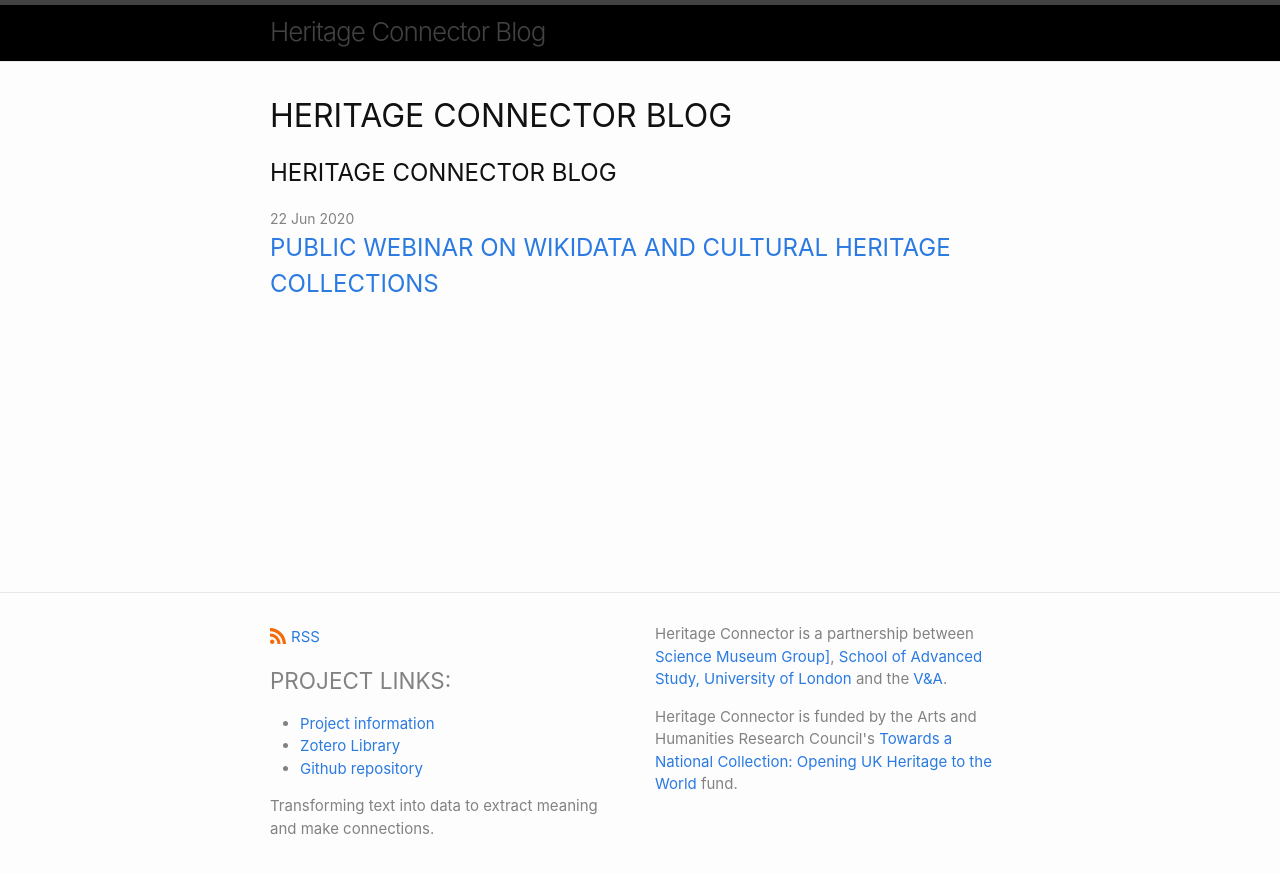
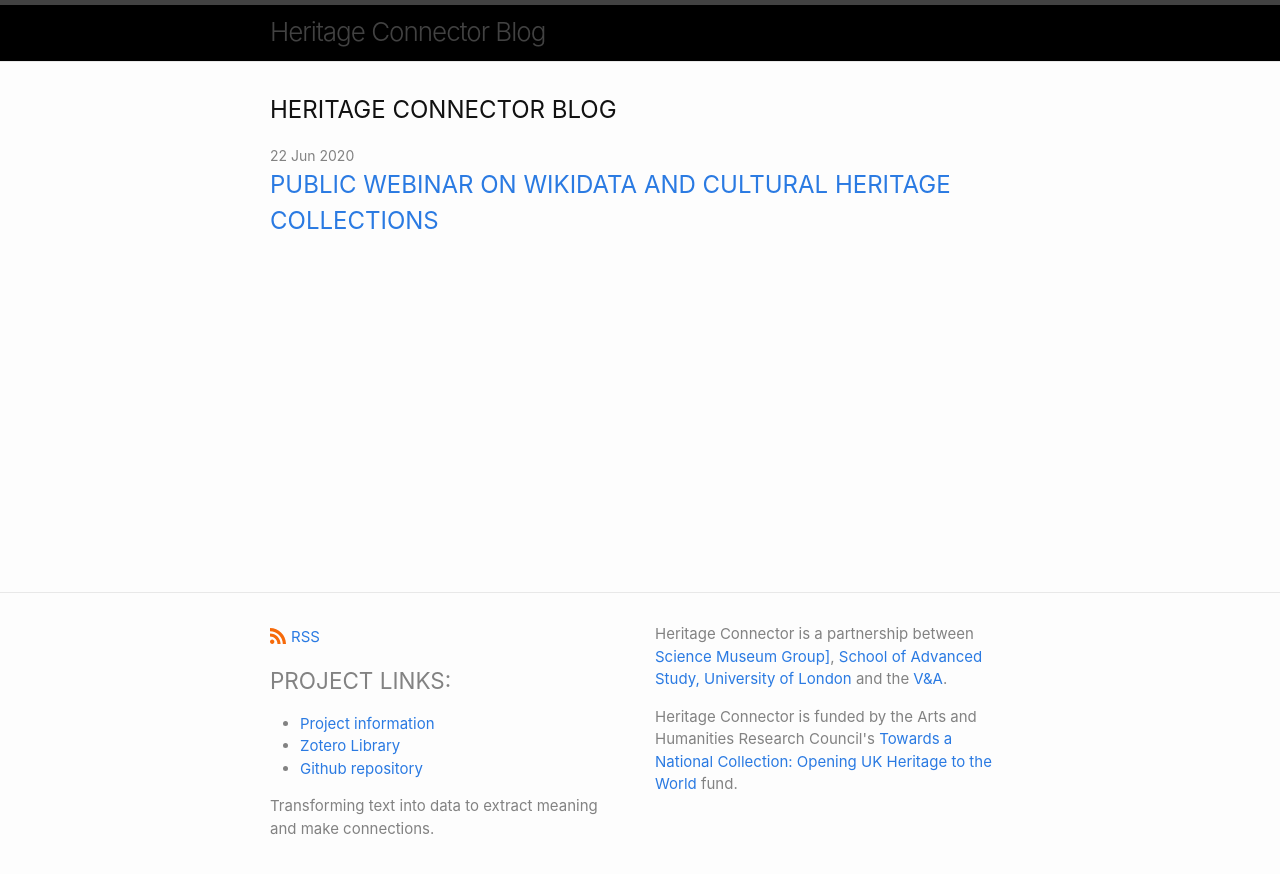
Before and after one commit to portableant/heritageconnector, a Jekyll site: the page built from README.md, in a window 1280 px wide. Shown: the top 874 px of the page. Built offline with Jekyll 4.4.1, drawn with Linux system fonts in a browser that asks for light colours; some web fonts are replaced; our own code applies the rules of GitHub Pages for plain Markdown files.

Commit message:
Comment out page title

```diff
--- a/_layouts/home.html
+++ b/_layouts/home.html
@@ -3,9 +3,10 @@ layout: default
 ---
 
 <div class="home">
-  {%- if page.title -%}
+<!--  {%- if page.title -%}
     <h1 class="page-heading">{{ page.title }}</h1>
   {%- endif -%}
+-->
 
   {{ content }}
 
```
